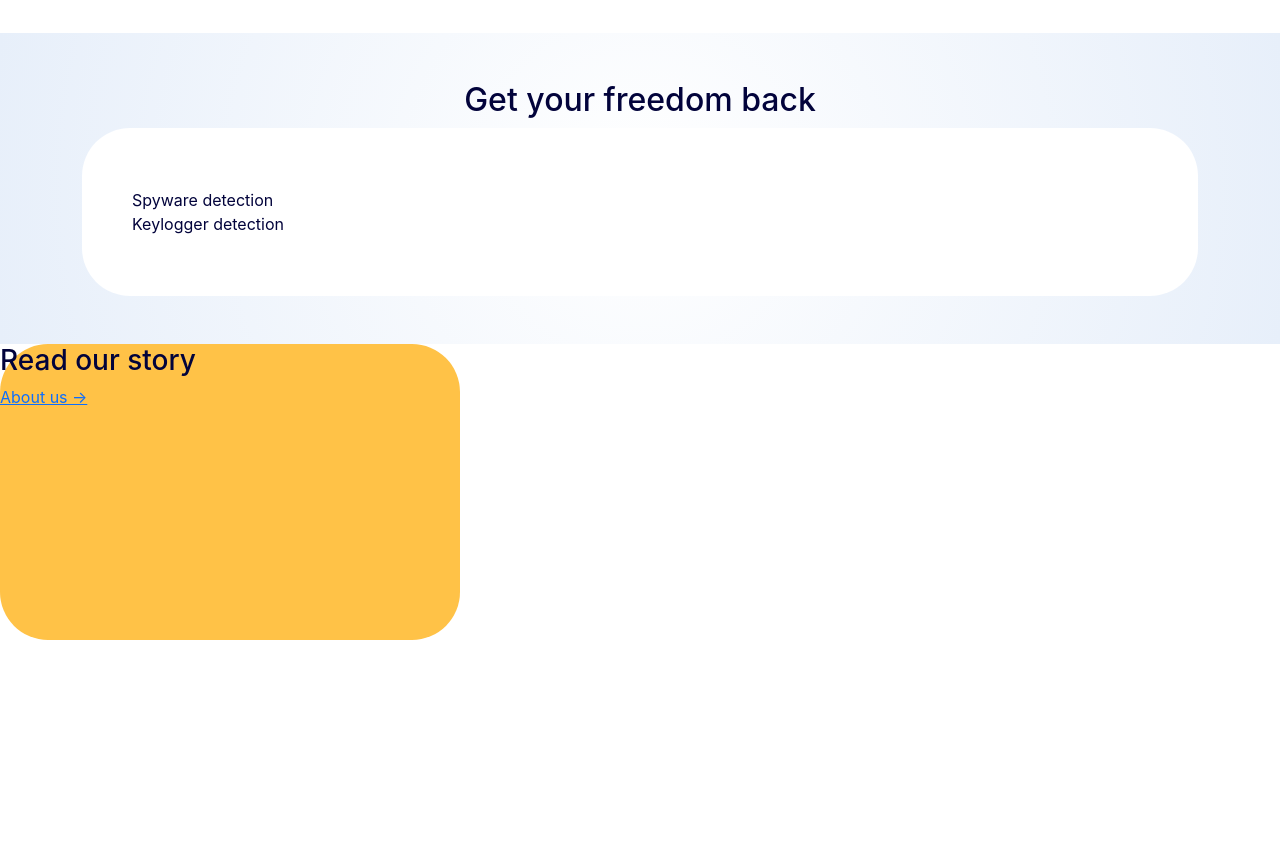
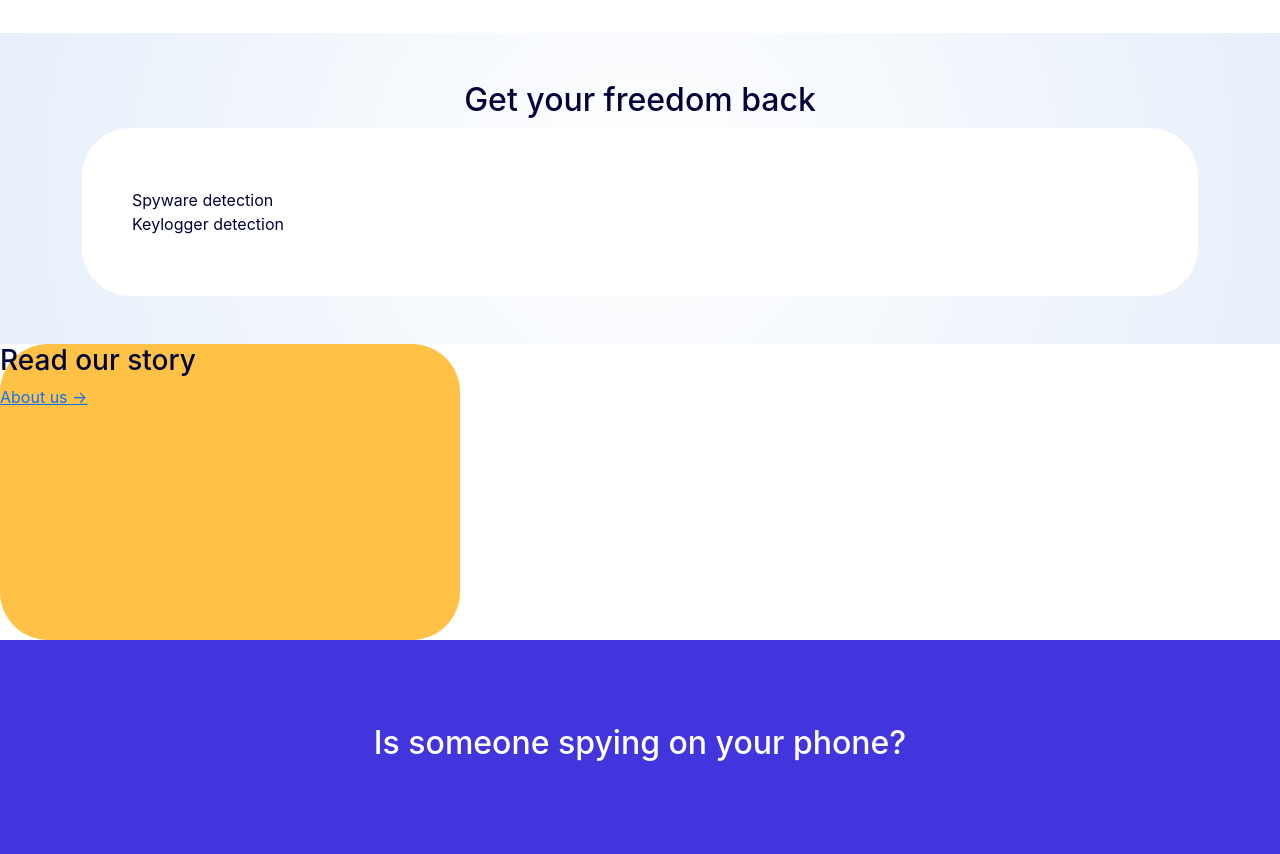
Before and after one commit to Eman-Kashif08/vpLab-Assignment03, a plain HTML site: page index.html in a window 1280 px wide. Shown: the part 2726-3580 px from the top of the page. Before the commit the page ends 3366 px from the top, so only its background shows below. Drawn offline with nearby package versions, Linux system fonts and the light colour scheme.

Commit message:
change31

```diff
--- a/assets/css/style.css
+++ b/assets/css/style.css
@@ -122,3 +122,9 @@ body {
     width: 460px;
     height: 296px;
 }
+.blue-cta-section {
+    background-color: #4335DE;
+    padding: 84px 300px;
+    text-align: center;
+    color: #fff;
+}
--- a/index.html
+++ b/index.html
@@ -97,3 +97,6 @@
         <a href="#" class="btn-purple">About us →</a>
     </div>
 </section>
+<section class="blue-cta-section">
+    <h2>Is someone spying on your phone?</h2>
+</section>
```
